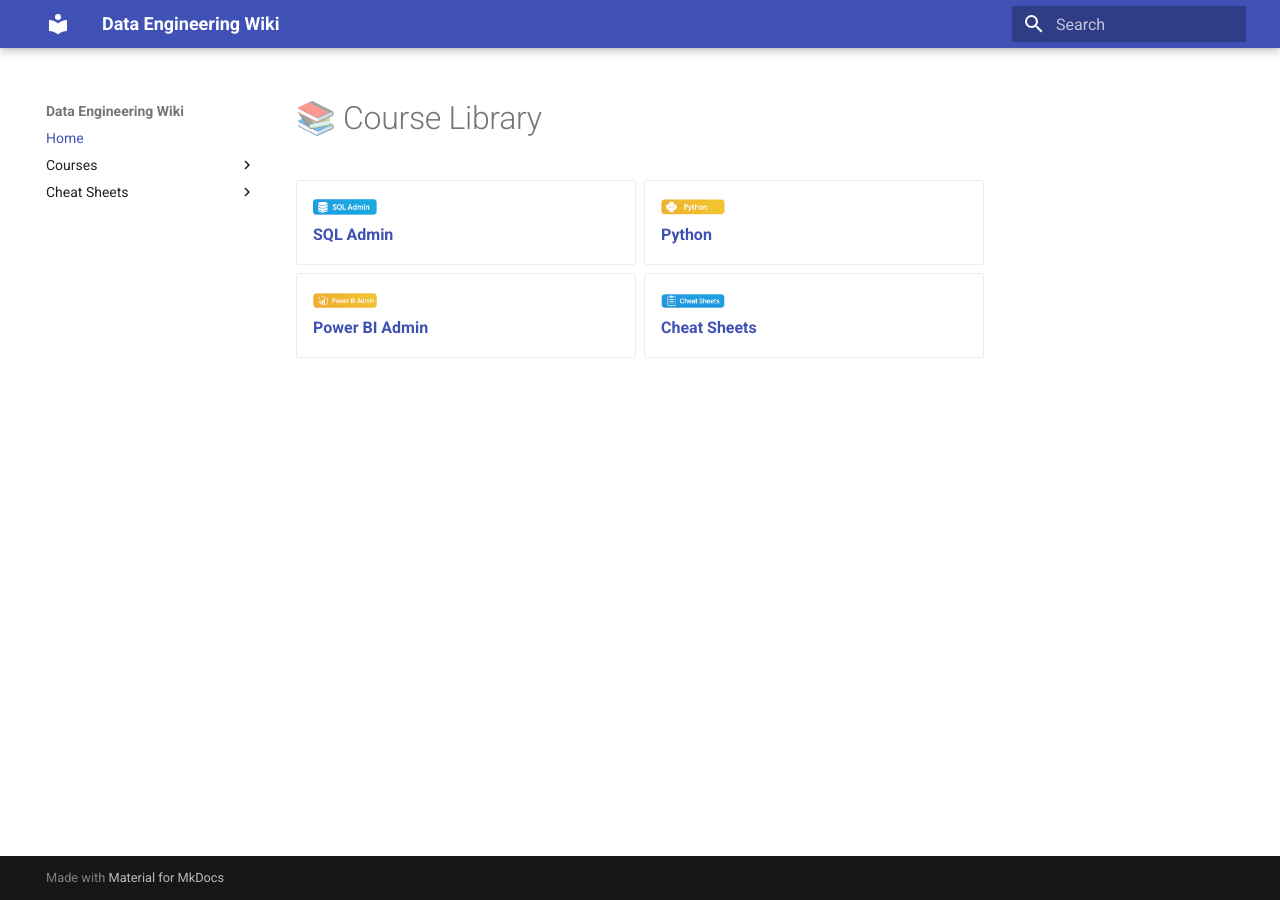
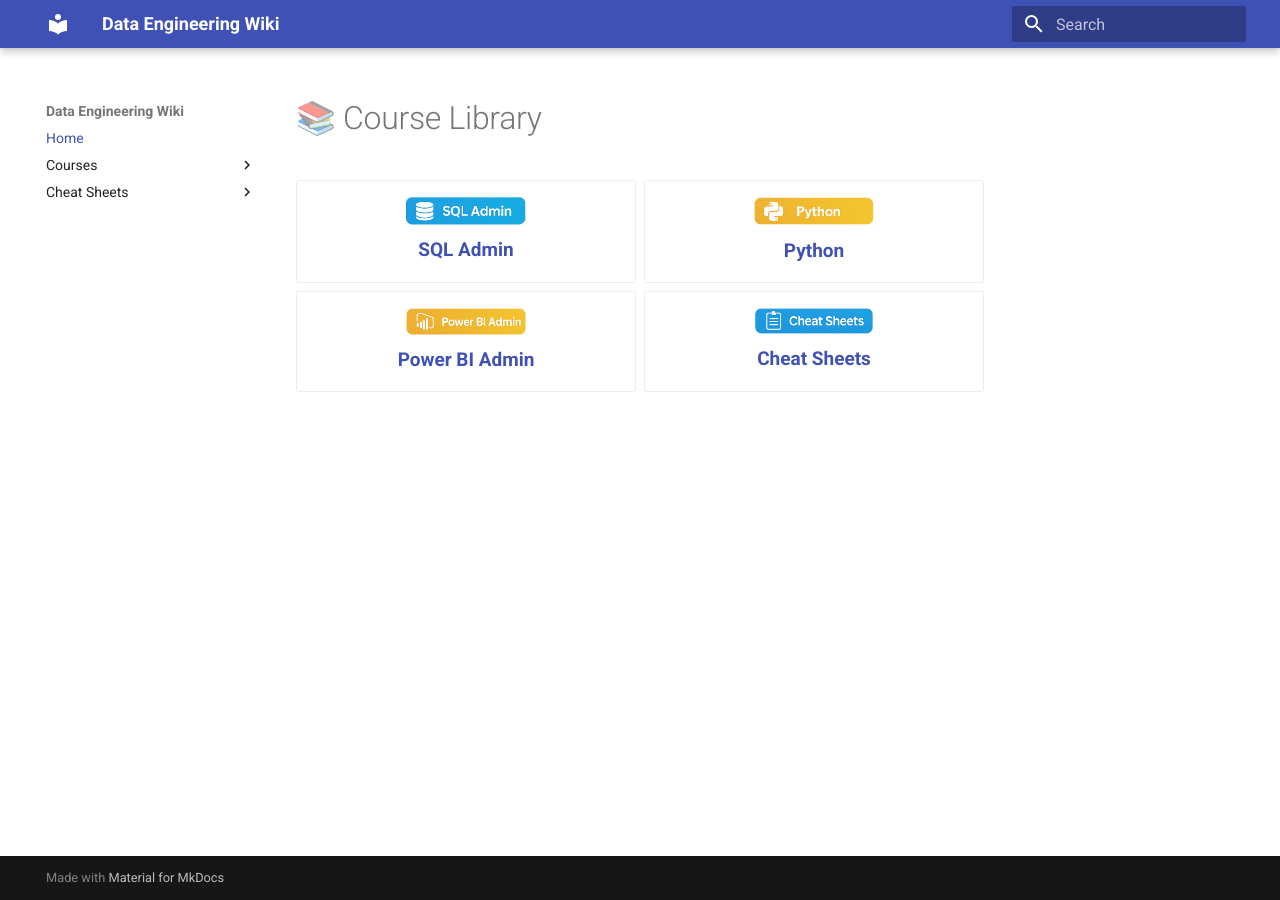
Before and after one commit to cpvardhan/data-engineering-wiki, an MkDocs documentation site: the page built from docs/index.md, in a window 1280 px wide. Built offline with MkDocs 1.6.1 and Material for MkDocs 9.7.7, drawn with Linux system fonts in a browser that asks for light colours.

Commit message:
Update index.md

```diff
--- a/docs/index.md
+++ b/docs/index.md
@@ -2,16 +2,40 @@
 
 <div class="grid cards" markdown>
 
-- <img src="assets/logos/sql-admin.png"   alt="SQL Admin"      width="64" />
-  **[SQL Admin](courses/sql-admin/index.md)**
+- <a href="courses/sql-admin/index.md">
+    <img src="assets/logos/sql-admin.png"
+         alt="SQL Admin"
+         style="width:120px;display:block;margin:0 auto 0.5rem;" />
+    <span style="display:block;text-align:center;font-size:0.95rem;font-weight:600;">
+      SQL&nbsp;Admin
+    </span>
+  </a>
 
-- <img src="assets/logos/python.png"      alt="Python"         width="64" />
-  **[Python](courses/python/index.md)**
+- <a href="courses/python/index.md">
+    <img src="assets/logos/python.png"
+         alt="Python"
+         style="width:120px;display:block;margin:0 auto 0.5rem;" />
+    <span style="display:block;text-align:center;font-size:0.95rem;font-weight:600;">
+      Python
+    </span>
+  </a>
 
-- <img src="assets/logos/powerbi.png"     alt="Power BI Admin" width="64" />
-  **[Power BI Admin](courses/power-bi-admin/powerbi-service-cheatsheet.html)**
+- <a href="courses/power-bi-admin/powerbi-service-cheatsheet.html">
+    <img src="assets/logos/powerbi.png"
+         alt="Power BI Admin"
+         style="width:120px;display:block;margin:0 auto 0.5rem;" />
+    <span style="display:block;text-align:center;font-size:0.95rem;font-weight:600;">
+      Power BI&nbsp;Admin
+    </span>
+  </a>
 
-- <img src="assets/logos/cheat-sheet.png" alt="Cheat Sheets"   width="64" />
-  **[Cheat Sheets](cheat-sheets/index.md)**
+- <a href="cheat-sheets/index.md">
+    <img src="assets/logos/cheat-sheet.png"
+         alt="Cheat Sheets"
+         style="width:120px;display:block;margin:0 auto 0.5rem;" />
+    <span style="display:block;text-align:center;font-size:0.95rem;font-weight:600;">
+      Cheat Sheets
+    </span>
+  </a>
 
 </div>
```
